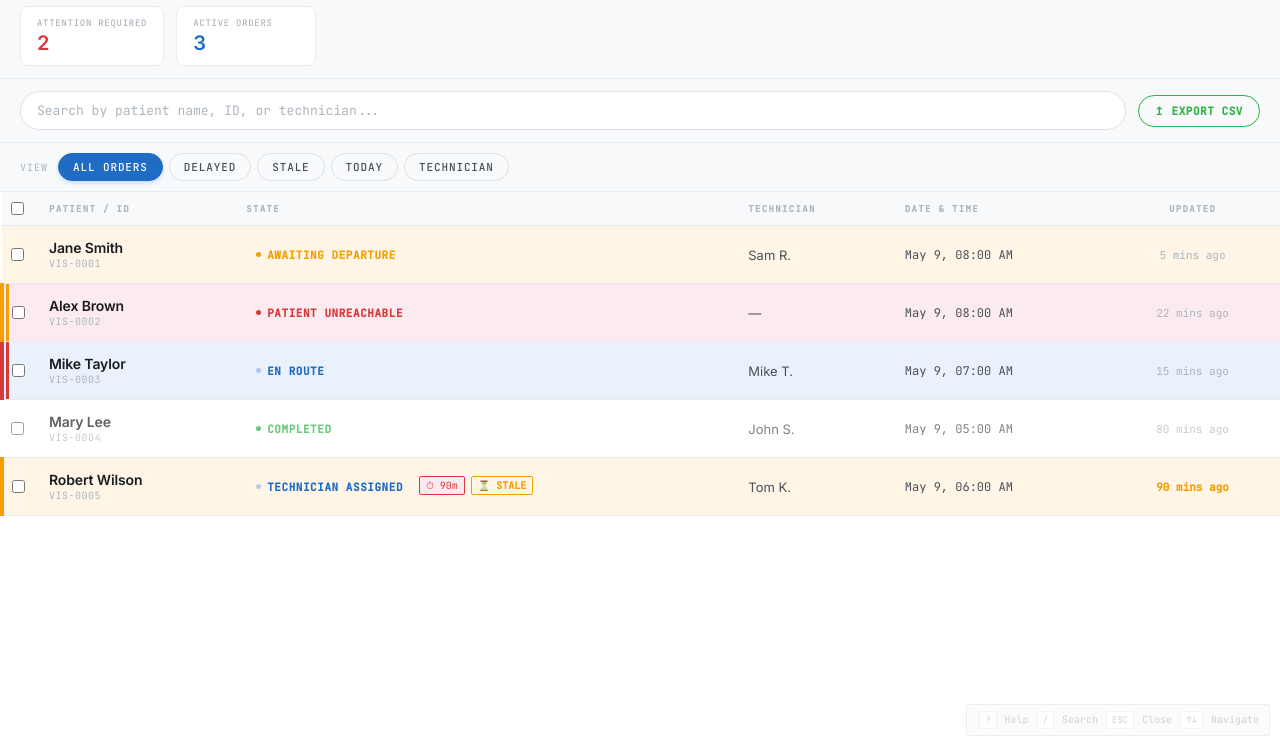
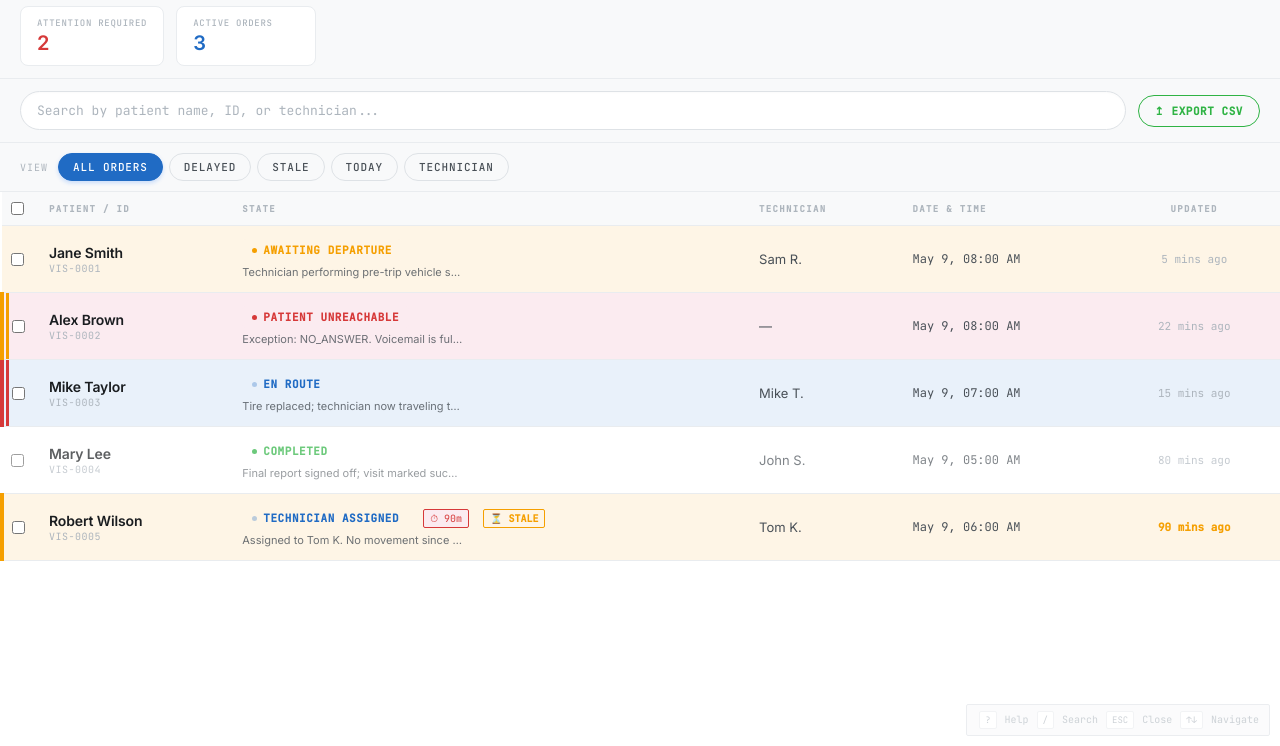
Before and after one commit to SagarKumar0540/Operations-board-prototype, a plain HTML site: page refined_operations_board.html in a window 1280 px wide. Shown: the part 54-800 px from the top of the page. Drawn offline with Linux system fonts and the light colour scheme.

Commit message:
added state message into list for better visualisation.

```diff
--- a/refined_operations_board.html
+++ b/refined_operations_board.html
@@ -552,6 +552,18 @@
 
     .state-gray .state-dot {
       background: var(--gray);
+    }
+
+    .state-reason {
+      font-size: 11px;
+      color: var(--text-dim);
+      margin-top: 4px;
+      max-width: 220px;
+      overflow: hidden;
+      text-overflow: ellipsis;
+      white-space: nowrap;
+      opacity: 0.8;
+      display: block;
     }
 
     .state-select {
@@ -2290,11 +2302,22 @@
           const checked = selectedCheckboxes.has(o.id) ? 'checked' : '';
           const checkHtml = `<input type="checkbox" ${checked} onclick="event.stopPropagation(); window.toggleCheckbox('${o.id}', this.checked)" />`;
 
+          const lastReason = (() => {
+            for (let i = o.timeline.length - 1; i >= 0; i--) {
+              if (o.timeline[i].reason) return o.timeline[i].reason;
+            }
+            return '';
+          })();
+          const reasonHtml = lastReason ? `<div class="state-reason">${lastReason}</div>` : '';
+
           tr.innerHTML = `
           <td class="col-checkbox">${checkHtml}</td>
           <td><span class="priority-indicator"></span><div class="patient-name">${o.patient}</div><div class="visit-id">${o.id}</div></td>
           <td>
-            <span class="state-badge ${stateClass(o.state)}"><span class="state-dot"></span>${o.state}</span>${stuckHtml}${staleHtml}
+            <div style="display:flex; align-items:center; gap:8px;">
+              <span class="state-badge ${stateClass(o.state)}"><span class="state-dot"></span>${o.state}</span>${stuckHtml}${staleHtml}
+            </div>
+            ${reasonHtml}
           </td>
           <td class="tech-cell">${o.tech}</td>
           <td class="time-cell">${new Date(o.createdTs).toLocaleString('en-US', { month: 'short', day: 'numeric', hour: '2-digit', minute: '2-digit' })}</td>
```
